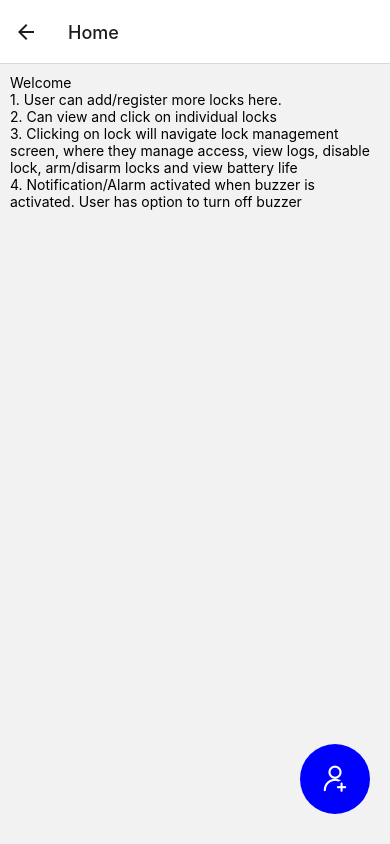
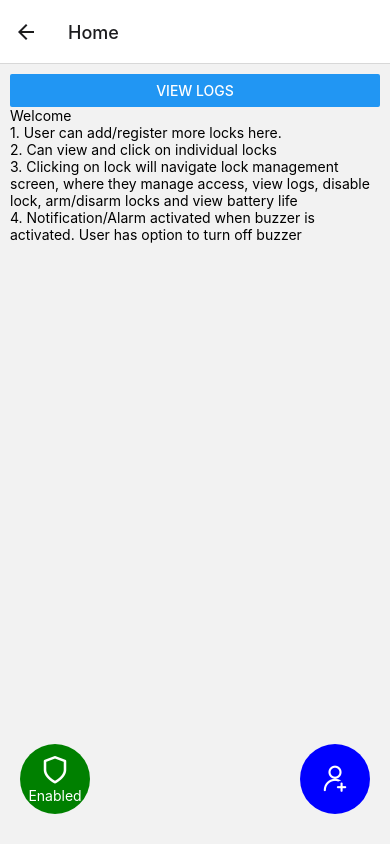
Before and after one commit to hiidz/460-CIIDS-Mobile, a React Native app: screen / in a window 390 px wide. Both pictures are taken after a click on the button "LOGIN". Built offline with nearby package versions, Linux system fonts and the light colour scheme.

Commit message:
Toggle system on/off and viewing logs

```diff
--- a/App.js
+++ b/App.js
@@ -1,5 +1,6 @@
 import { HomeScreen } from "./routes/Home";
 import { LoginScreen } from "./routes/Login";
+import { LogScreen } from "./routes/Log";
 import { NavigationContainer } from "@react-navigation/native";
 import { createNativeStackNavigator } from "@react-navigation/native-stack";
 
@@ -19,6 +20,11 @@ export default function App() {
           component={HomeScreen}
           options={{ title: "Home" }}
         />
+        <Stack.Screen
+          name="Logs"
+          component={LogScreen}
+          options={{ title: "Logs" }}
+        />
       </Stack.Navigator>
     </NavigationContainer>
   );
--- a/routes/Home.js
+++ b/routes/Home.js
@@ -11,7 +11,8 @@ import {
 } from "react-native";
 import { useState, useEffect } from "react";
 import { StatusBar } from "expo-status-bar";
-import Icon from "react-native-vector-icons/AntDesign";
+import ADIcon from "react-native-vector-icons/AntDesign";
+import FeatherIcon from "react-native-vector-icons/Feather";
 import axios from "axios";
 
 const { width } = Dimensions.get("window");
@@ -24,29 +25,45 @@ const { width } = Dimensions.get("window");
 export const HomeScreen = ({ navigation, route }) => {
   const [lockid, setLockid] = useState();
   const [acl, setAcl] = useState();
+  const [isSystemEnabled, setIsSystemEnabled] = useState(true);
 
   useEffect(() => {
     const fetchData = async () => {
       try {
-        const response = await axios.get(`http://192.168.1.66:8080/lock/${lockid}/acl`);
+        const response = await axios.get(
+          `http://192.168.158.242:8080/lock/${lockid}/acl`
+        );
         setAcl(response.data);
       } catch (error) {
         console.error("Error:", error);
       }
     };
+
+    // const fetchSystemData = async () => {
+    //   try {
+    //     const response = await axios.get(`http://192.168.158.242:8080/lock/${lockid}`);
+    //     setIsSystemEnabled(response.data);
+    //   } catch (error) {
+    //     console.error("Error:", error);
+    //   }
+    // };
+
+    setLockid(route.params.lockid);
     lockid ? fetchData() : null;
-    setLockid(route.params.lockid);
   }, [lockid]);
 
   const addACLUser = () => {
     const patchData = async (obj) => {
       try {
-        const response = axios.patch(`http://192.168.1.66:8080/lock/${lockid}/acl/add`, {
-          acl: obj,
-        });
-        console.log('Response:', response.data);
+        const response = axios.patch(
+          `http://192.168.158.242:8080/lock/${lockid}/acl/add`,
+          {
+            acl: obj,
+          }
+        );
+        console.log("Response:", response.data);
       } catch (error) {
-        console.error('Error:', error);
+        console.error("Error:", error);
       }
     };
 
@@ -61,6 +78,42 @@ export const HomeScreen = ({ navigation, route }) => {
 
     toggleModalVisibility();
   };
+
+  const delACLUser = (aclName) => {
+    const patchData = async (objName) => {
+      try {
+        console.log(lockid, objName);
+        const response = axios.patch(
+          `http://192.168.158.242:8080/lock/${lockid}/acl/delete/${objName}`
+        );
+        console.log("Response:", response.data);
+      } catch (error) {
+        console.error("Error:", error);
+      }
+    };
+
+    patchData(aclName);
+
+    const oldACLState = acl;
+    const updatedACLState = oldACLState.filter((obj) => obj.name !== aclName);
+    setAcl(updatedACLState);
+
+    console.log("delete");
+  };
+
+  const toggleShield = () => {
+    // const patchData = async (objName) => {
+    //   try {
+    //     const response = axios.patch(`http://192.168.158.242:8080/lock/${lockid}/acl/delete/${objName}`);
+    //   } catch (error) {
+    //     console.error('Error:', error);
+    //   }
+    // };
+
+    // patchData(aclName);
+    setIsSystemEnabled(!isSystemEnabled);
+  };
+
   const [isModalVisible, setModalVisible] = useState(false);
   const toggleModalVisibility = () => {
     setModalVisible(!isModalVisible);
@@ -80,8 +133,15 @@ export const HomeScreen = ({ navigation, route }) => {
     }
   };
 
+  function navigateToLogScreen() {
+    // navigate somewhere
+    // console.log("Hello!");
+    navigation.navigate("Logs", { lockid: lockid });
+  }
+
   return (
     <View style={styles.container}>
+      <Button title="View Logs" onPress={navigateToLogScreen} />
       <Text>Welcome</Text>
       <Text>1. User can add/register more locks here.</Text>
       <Text>2. Can view and click on individual locks</Text>
@@ -97,14 +157,28 @@ export const HomeScreen = ({ navigation, route }) => {
 
       <FlatList
         data={acl}
-        renderItem={({ item }) => <Item title={item.name} />}
+        renderItem={({ item }) => (
+          <Item title={item.name} onClick={delACLUser} />
+        )}
         keyExtractor={(item) => item.id}
       />
       <TouchableOpacity
         style={styles.floatingActionButton}
         onPress={toggleModalVisibility}
       >
-        <Icon name="adduser" size={30} color="white" />
+        <ADIcon name="adduser" size={30} color="white" />
+      </TouchableOpacity>
+
+      <TouchableOpacity
+        style={
+          isSystemEnabled
+            ? styles.floatingActionButtonLeftEnabled
+            : styles.floatingActionButtonLeftDisabled
+        }
+        onPress={toggleShield}
+      >
+        <FeatherIcon name="shield" size={30} color="white" />
+        {isSystemEnabled ? <Text style={{color:"white"}}>Enabled</Text> : <Text style={{color:"white"}}>Disabled</Text>}
       </TouchableOpacity>
 
       <Modal
@@ -133,8 +207,6 @@ export const HomeScreen = ({ navigation, route }) => {
             style={styles.textInput}
             onChangeText={(value) => onInputChange("id", value)}
           />
-
-          {/** This button is responsible to close the modal */}
           <View style={styles.aclForm}>
             <Button title="Close" onPress={toggleModalVisibility} />
             <Button title="Save" onPress={addACLUser} />
@@ -147,11 +219,20 @@ export const HomeScreen = ({ navigation, route }) => {
   );
 };
 
-const Item = ({ title }) => (
+const Item = ({ title, onClick }) => (
   <View style={styles.item}>
     <Text style={styles.title}>{title}</Text>
+    <TouchableOpacity
+      // style={styles.floatingActionButton}
+      onPress={() => {
+        onClick(title);
+      }}
+    >
+      <ADIcon name="delete" size={30} color="black" />
+    </TouchableOpacity>
   </View>
 );
+// ids = [321652097501,785775930251]
 
 const styles = StyleSheet.create({
   container: {
@@ -166,6 +247,9 @@ const styles = StyleSheet.create({
     padding: 20,
     marginVertical: 8,
     marginHorizontal: 16,
+    display: "flex",
+    flexDirection: "row",
+    justifyContent: "space-between",
   },
   title: {
     fontSize: 32,
@@ -179,6 +263,28 @@ const styles = StyleSheet.create({
     right: 20,
     height: 70,
     backgroundColor: "blue",
+    borderRadius: 100,
+  },
+  floatingActionButtonLeftEnabled: {
+    alignItems: "center",
+    justifyContent: "center",
+    width: 70,
+    position: "absolute",
+    bottom: 30,
+    left: 20,
+    height: 70,
+    backgroundColor: "green",
+    borderRadius: 100,
+  },
+  floatingActionButtonLeftDisabled: {
+    alignItems: "center",
+    justifyContent: "center",
+    width: 70,
+    position: "absolute",
+    bottom: 30,
+    left: 20,
+    height: 70,
+    backgroundColor: "red",
     borderRadius: 100,
   },
   modalView: {
--- /dev/null
+++ b/routes/Log.js
@@ -0,0 +1,39 @@
+import { StyleSheet, TextInput, Text, View, Button } from "react-native";
+import { useState, useEffect } from "react";
+import axios from "axios";
+
+export const LogScreen = ({ route }) => {
+  const [lockid, setLockid] = useState();
+  const [logs, setLogs] = useState();
+
+  useEffect(() => {
+    const fetchData = async () => {
+      try {
+        const response = await axios.get(
+          `http://192.168.158.242:8080/lock/${lockid}/logs`
+        );
+        setLogs(response.data);
+      } catch (error) {
+        console.error("Error:", error);
+      }
+    };
+
+    setLockid(route.params.lockid);
+    lockid ? fetchData() : null;
+  }, [lockid]);
+
+  return (
+    <View style={styles.container}>
+      <Text>{lockid}{logs}</Text>
+    </View>
+  );
+};
+
+const styles = StyleSheet.create({
+  container: {
+    flex: 1,
+    backgroundColor: "#fff",
+    alignItems: "center",
+    justifyContent: "center",
+  },
+});
```
